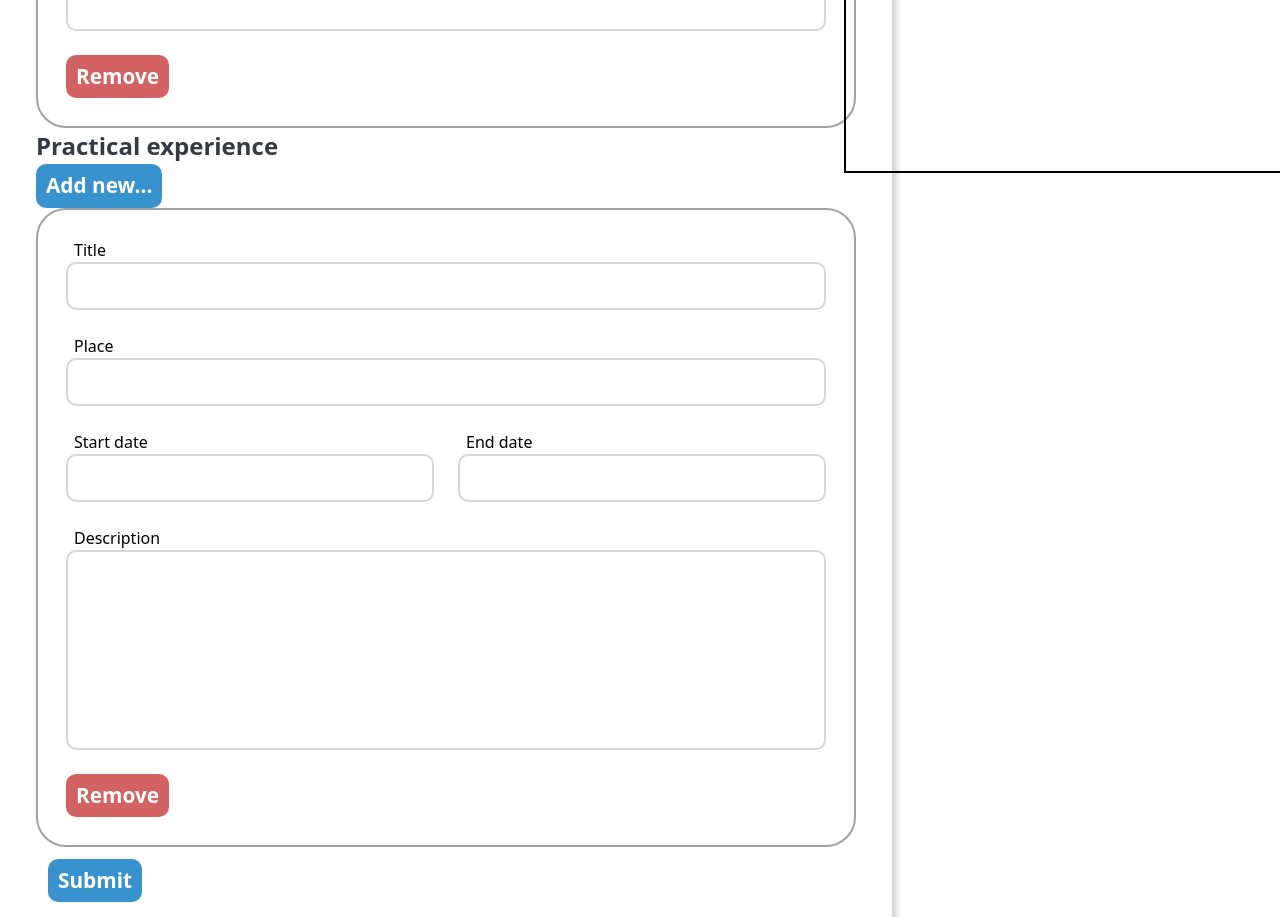
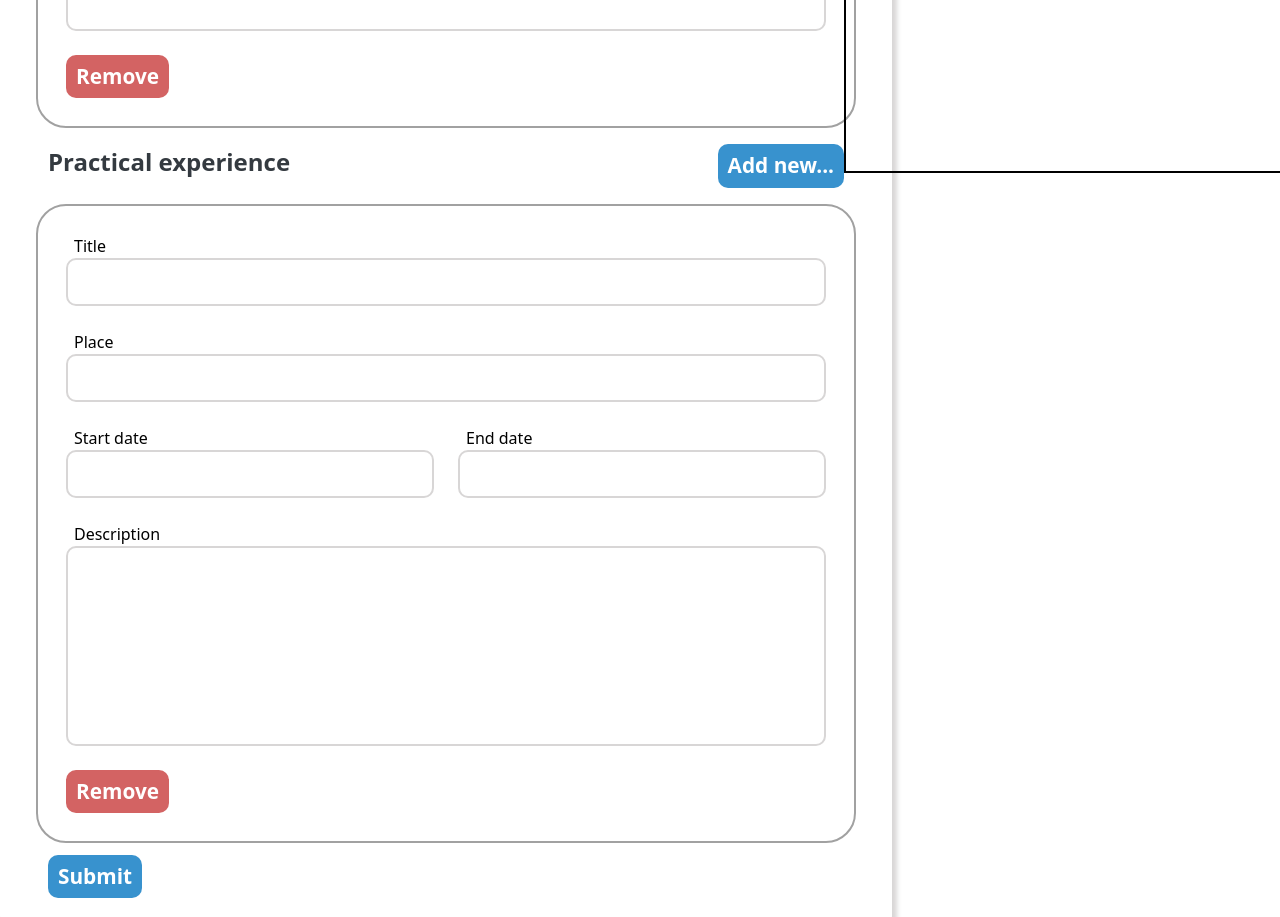
Before and after one commit to V1IRuZ/cv-application, a React (Vite) app: page / in a window 1280 px wide. Shown: the part 1000-1917 px from the top of the page. Built offline with nearby package versions, Linux system fonts and the light colour scheme.

Commit message:
refactor: remove .education scope from the .header class styles

```diff
--- a/src/styles/Experience.css
+++ b/src/styles/Experience.css
@@ -8,7 +8,7 @@
   display: flex;
 }
 
-.education .header {
+.header {
   padding: 16px 12px;
   display: flex;
   justify-content: space-between;
```
